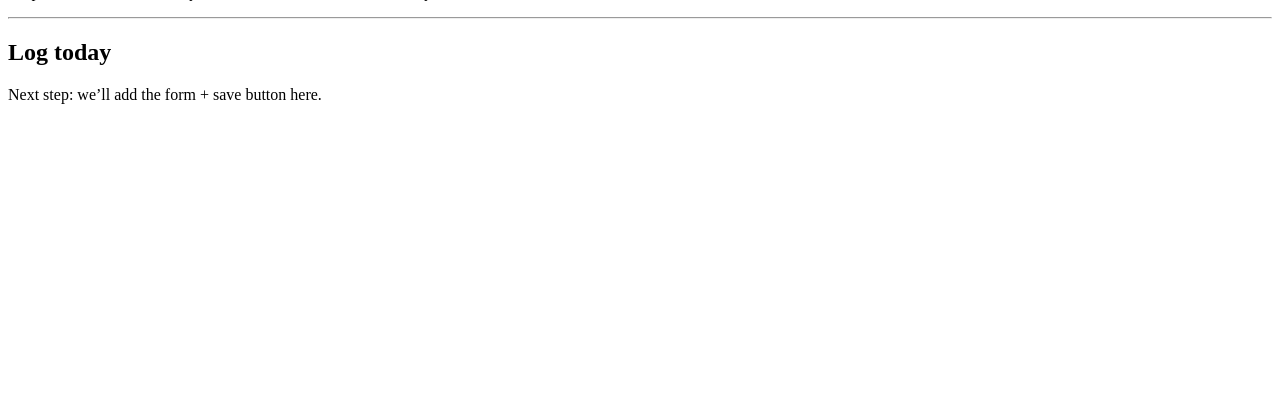
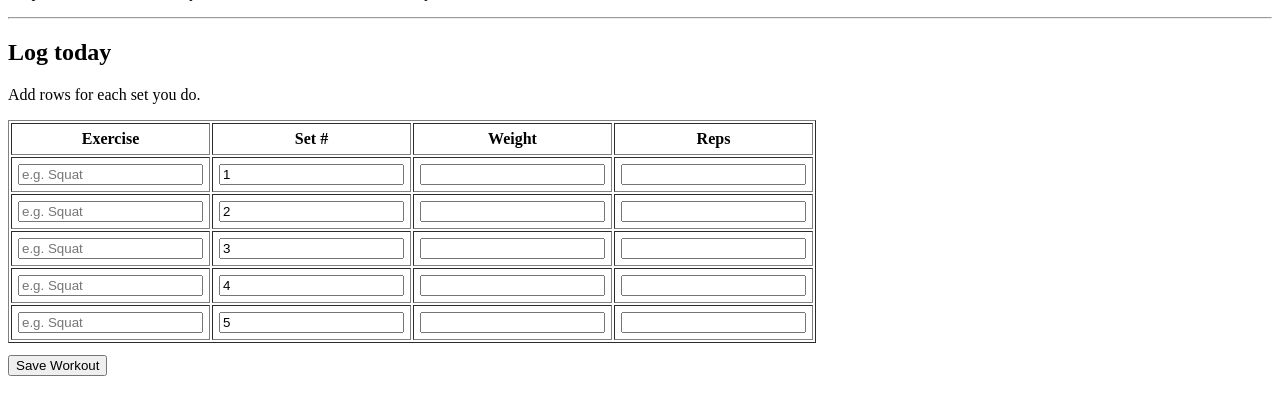
Before and after one commit to AdrianCharless/Adrian-Charles-Hypertrophy-Journal, a Flask app: template app/templates/workout.html in a window 1280 px wide. Shown: the part 167-582 px from the top of the page. Run offline with Flask 3, Linux system fonts and the light colour scheme; the template is opened without the code that fills it, so the values that code supplies are empty.

Commit message:
feat: add workout persistence via save endpoint

```diff
--- a/app/templates/workout.html
+++ b/app/templates/workout.html
@@ -26,8 +26,8 @@
             <tr>
               <th>Exercise</th>
               <th>Set #</th>
+            <th>Weight</th>
               <th>Reps</th>
-              <th>Weight</th>
             </tr>
           </thead>
           <tbody>
@@ -35,8 +35,8 @@
               <tr>
                 <td>{{ row["exercise_name"] }}</td>
                 <td>{{ row["set_number"] }}</td>
+                <td>{{ row["weight"] }}</td>
                 <td>{{ row["reps"] }}</td>
-                <td>{{ row["weight"] }}</td>
               </tr>
             {% endfor %}
           </tbody>
@@ -49,6 +49,38 @@
     <hr />
 
     <h2>Log today</h2>
-    <p>Next step: we’ll add the form + save button here.</p>
+
+<form method="post" action="/workout/save">
+  <input type="hidden" name="day_type" value="{{ day_type }}" />
+  <input type="hidden" name="date" value="{{ today }}" />
+
+  <p>Add rows for each set you do.</p>
+
+  <table border="1" cellpadding="6">
+    <thead>
+      <tr>
+        <th>Exercise</th>
+        <th>Set #</th>
+        <th>Weight</th>
+        <th>Reps</th>
+      </tr>
+    </thead>
+    <tbody>
+      <!-- Start with 5 blank rows (we’ll make this smarter later) -->
+      {% for i in range(1, 6) %}
+      <tr>
+        <td><input name="exercise_name" placeholder="e.g. Squat" /></td>
+        <td><input name="set_number" type="number" value="{{ i }}" min="1" /></td>
+        <td><input name="weight" type="number" step="0.5" min="0" /></td>
+        <td><input name="reps" type="number" min="1" /></td>
+      </tr>
+      {% endfor %}
+    </tbody>
+  </table>
+
+  <p style="margin-top: 12px;">
+    <button type="submit">Save Workout</button>
+  </p>
+</form>
 </body>
 </html>
```
Also changed, not shown: app/routes.py (+60 -13 lines).
